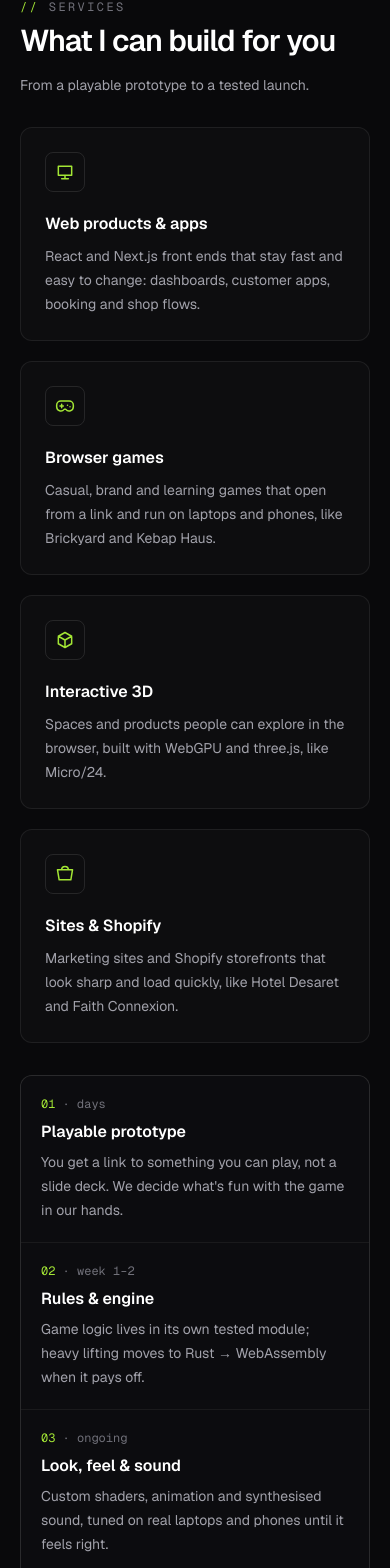
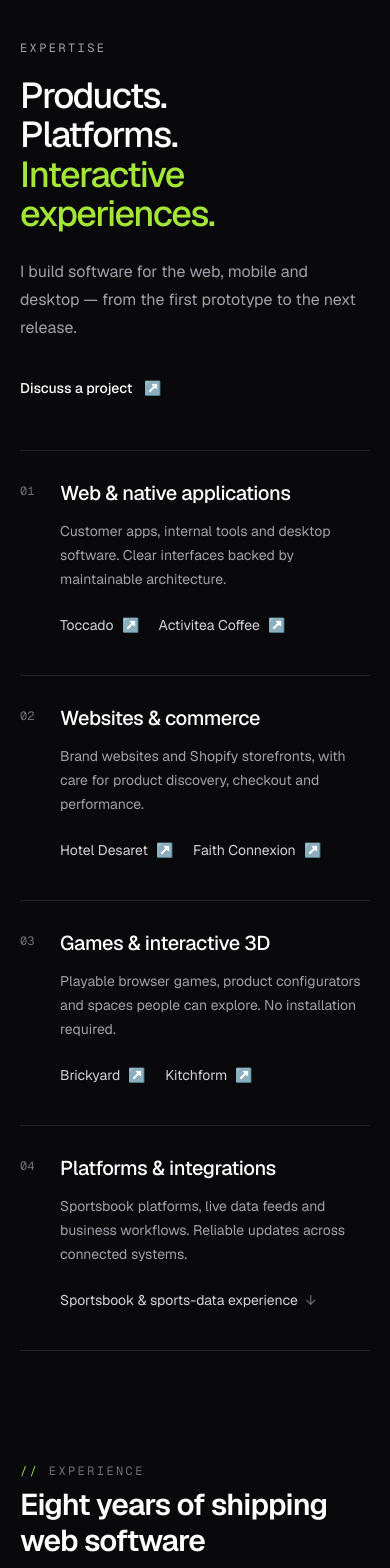
Before and after one commit to metinjakupi/metinjakupi.dev, a Next.js app: page / in a window 390 px wide. Shown: the part 8860-10428 px from the top of the page. Built offline with nearby package versions, Linux system fonts and the light colour scheme; no server answers.

Commit message:
Redesign services section around expertise and shipped work

```diff
--- a/app/page.tsx
+++ b/app/page.tsx
@@ -5,11 +5,12 @@ import { JsonLd } from "@/components/json-ld";
 import { SiteShell } from "@/components/site/shell";
 import { LIME } from "@/components/site/theme";
 import { ContactCta } from "@/components/site/contact-cta";
+import { Expertise } from "@/components/site/expertise";
 import { buttonGhost, buttonPrimary, SectionHead, Tags, WorkCard } from "@/components/site/ui";
-import { brickyard, process as buildProcess } from "@/lib/games-data";
+import { brickyard } from "@/lib/games-data";
 import { getPosts } from "@/lib/portfolio-data";
 import { absoluteUrl, person, siteDescription, siteName, siteTitle } from "@/lib/seo";
-import { experience, games, numbers, privateWork, services, work } from "@/lib/showcase";
+import { experience, games, numbers, privateWork, work } from "@/lib/showcase";
 
 export const metadata: Metadata = {
   title: { absolute: siteTitle },
@@ -132,30 +133,7 @@ export default async function Home() {
         </div>
       </section>
 
-      {/* services + process */}
-      <section id="services" className="mx-auto max-w-6xl scroll-mt-24 space-y-8 px-5 pt-28">
-        <SectionHead kicker="services" title="What I can build for you" note="From a playable prototype to a tested launch." />
-        <div className="grid gap-5 sm:grid-cols-2 lg:grid-cols-4">
-          {services.map((s) => (
-            <article key={s.title} className="rounded-xl border border-white/[0.07] bg-white/[0.02] p-6 transition hover:border-white/15">
-              <span className="grid h-10 w-10 place-items-center rounded-lg border border-white/10" style={{ color: LIME }}>
-                <svg viewBox="0 0 24 24" className="h-5 w-5" fill="none" stroke="currentColor" strokeWidth="1.8" strokeLinecap="round" strokeLinejoin="round" aria-hidden="true"><path d={s.icon} /></svg>
-              </span>
-              <h3 className="mt-5 font-semibold text-white">{s.title}</h3>
-              <p className="mt-2 text-sm leading-6 text-zinc-400">{s.body}</p>
-            </article>
-          ))}
-        </div>
-        <ol className="grid gap-px overflow-hidden rounded-xl border border-white/[0.07] bg-white/[0.07] md:grid-cols-5">
-          {buildProcess.map((step, i) => (
-            <li key={step.title} className="bg-[#0c0c0f] p-5">
-              <p className="font-mono text-xs text-zinc-500"><span style={{ color: LIME }}>{String(i + 1).padStart(2, "0")}</span> · {step.when}</p>
-              <h3 className="mt-2 font-semibold text-white">{step.title}</h3>
-              <p className="mt-1.5 text-sm leading-6 text-zinc-400">{step.body}</p>
-            </li>
-          ))}
-        </ol>
-      </section>
+      <Expertise />
 
       {/* experience */}
       <section id="experience" className="mx-auto max-w-6xl scroll-mt-24 space-y-8 px-5 pt-28">
--- /dev/null
+++ b/components/site/expertise.tsx
@@ -0,0 +1,50 @@
+import Link from "next/link";
+import { LIME } from "@/components/site/theme";
+import { services } from "@/lib/showcase";
+
+export function Expertise() {
+  return (
+    <section id="services" aria-labelledby="expertise-title" className="mx-auto max-w-6xl scroll-mt-24 px-5 pt-28">
+      <div className="grid gap-10 border-t border-white/15 pt-10 md:gap-16 lg:grid-cols-[0.9fr_1.3fr] lg:pt-14">
+        <div className="lg:sticky lg:top-28 lg:self-start">
+          <p className="font-mono text-xs uppercase tracking-[0.2em] text-zinc-400">Expertise</p>
+          <h2 id="expertise-title" className="mt-5 max-w-lg text-4xl font-medium leading-[1.1] tracking-[-0.04em] text-white sm:text-5xl">
+            Products.<br />
+            Platforms.<br />
+            <span style={{ color: LIME }}>Interactive experiences.</span>
+          </h2>
+          <p className="mt-6 max-w-sm text-base leading-7 text-zinc-400">
+            I build software for the web, mobile and desktop — from the first prototype to the next release.
+          </p>
+          <Link href="#contact" className="group mt-6 inline-flex min-h-11 items-center gap-3 text-sm font-medium text-white transition-colors hover:text-[#a3e635] focus-visible:rounded-sm focus-visible:outline focus-visible:outline-2 focus-visible:outline-offset-4 focus-visible:outline-[#a3e635]">
+            Discuss a project
+            <span aria-hidden="true" className="transition-transform duration-200 group-hover:translate-x-1 motion-reduce:transform-none motion-reduce:transition-none">↗</span>
+          </Link>
+        </div>
+
+        <ol className="border-t border-white/10 lg:border-t-0">
+          {services.map((service, index) => (
+            <li key={service.title} className="grid grid-cols-[1.5rem_1fr] gap-4 border-b border-white/10 py-7 first:lg:pt-0 sm:grid-cols-[2rem_1fr] sm:gap-6 sm:py-8">
+              <span aria-hidden="true" className="pt-1 font-mono text-xs text-zinc-500">{String(index + 1).padStart(2, "0")}</span>
+              <div>
+                <h3 className="text-xl font-medium tracking-[-0.02em] text-white sm:text-2xl">{service.title}</h3>
+                <p className="mt-3 max-w-md text-sm leading-6 text-zinc-400 sm:text-base sm:leading-7">{service.body}</p>
+                <div className="mt-3 flex flex-wrap gap-x-5">
+                  {service.examples.map((example) => {
+                    const external = example.href.startsWith("https://");
+                    return (
+                      <Link key={example.label} href={example.href} target={external ? "_blank" : undefined} rel={external ? "noreferrer" : undefined} className="group inline-flex min-h-11 items-center gap-2 text-sm text-zinc-300 transition-colors hover:text-[#a3e635] focus-visible:rounded-sm focus-visible:outline focus-visible:outline-2 focus-visible:outline-offset-4 focus-visible:outline-[#a3e635]">
+                        {example.label}
+                        <span aria-hidden="true" className="text-zinc-500 transition-transform duration-200 group-hover:-translate-y-0.5 group-hover:translate-x-0.5 group-hover:text-[#a3e635] motion-reduce:transform-none motion-reduce:transition-none">{external ? "↗" : "↓"}</span>
+                      </Link>
+                    );
+                  })}
+                </div>
+              </div>
+            </li>
+          ))}
+        </ol>
+      </div>
+    </section>
+  );
+}
--- a/components/site/shell.tsx
+++ b/components/site/shell.tsx
@@ -5,7 +5,7 @@ import { contact } from "@/lib/showcase";
 const NAV: [string, string][] = [
   ["Work", "/#work"],
   ["Games", "/games"],
-  ["Services", "/#services"],
+  ["Expertise", "/#services"],
   ["Experience", "/#experience"],
   ["Blog", "/blog"],
 ];
--- a/lib/showcase.ts
+++ b/lib/showcase.ts
@@ -75,10 +75,38 @@ export const numbers = [
   { value: "60 fps", label: "WebGPU games, WebGL 2 fallback" },
 ];
 
-/** What people can hire Metin for. `icon` is an SVG path on a 24×24 grid. */
+/** Capabilities, with examples from shipped work. */
+function projectExamples(titles: string[]) {
+  return titles.flatMap((title) => {
+    const project = projects.find((p) => p.title === title);
+    return project?.href ? [{ label: project.title, href: project.href }] : [];
+  });
+}
+
 export const services = [
-  { title: "Web products & apps", body: "React and Next.js front ends that stay fast and easy to change: dashboards, customer apps, booking and shop flows.", icon: "M4 5h16v11H4zM8 20h8M12 16v4" },
-  { title: "Browser games", body: "Casual, brand and learning games that open from a link and run on laptops and phones, like Brickyard and Kebap Haus.", icon: "M6 12h4M8 10v4M15 11h.01M18 13h.01M7 6h10a5 5 0 0 1 5 5v2a5 5 0 0 1-9 3H11a5 5 0 0 1-9-3v-2a5 5 0 0 1 5-5z" },
-  { title: "Interactive 3D", body: "Spaces and products people can explore in the browser, built with WebGPU and three.js, like Micro/24.", icon: "M12 3l8 4.5v9L12 21l-8-4.5v-9zM12 12l8-4.5M12 12v9M12 12L4 7.5" },
-  { title: "Sites & Shopify", body: "Marketing sites and Shopify storefronts that look sharp and load quickly, like Hotel Desaret and Faith Connexion.", icon: "M3 7h18l-2 12H5zM8 7a4 4 0 0 1 8 0" },
+  {
+    title: "Web & native applications",
+    body: "Customer apps, internal tools and desktop software. Clear interfaces backed by maintainable architecture.",
+    examples: projectExamples(["Toccado", "Activitea Coffee"]),
+  },
+  {
+    title: "Websites & commerce",
+    body: "Brand websites and Shopify storefronts, with care for product discovery, checkout and performance.",
+    examples: projectExamples(["Hotel Desaret", "Faith Connexion"]),
+  },
+  {
+    title: "Games & interactive 3D",
+    body: "Playable browser games, product configurators and spaces people can explore. No installation required.",
+    examples: [
+      { label: "Brickyard", href: brickyard.href },
+      ...projectExamples(["Kitchform"]),
+    ],
+  },
+  {
+    title: "Platforms & integrations",
+    body: "Sportsbook platforms, live data feeds and business workflows. Reliable updates across connected systems.",
+    examples: [
+      { label: "Sportsbook & sports-data experience", href: "#experience" },
+    ],
+  },
 ];
```
